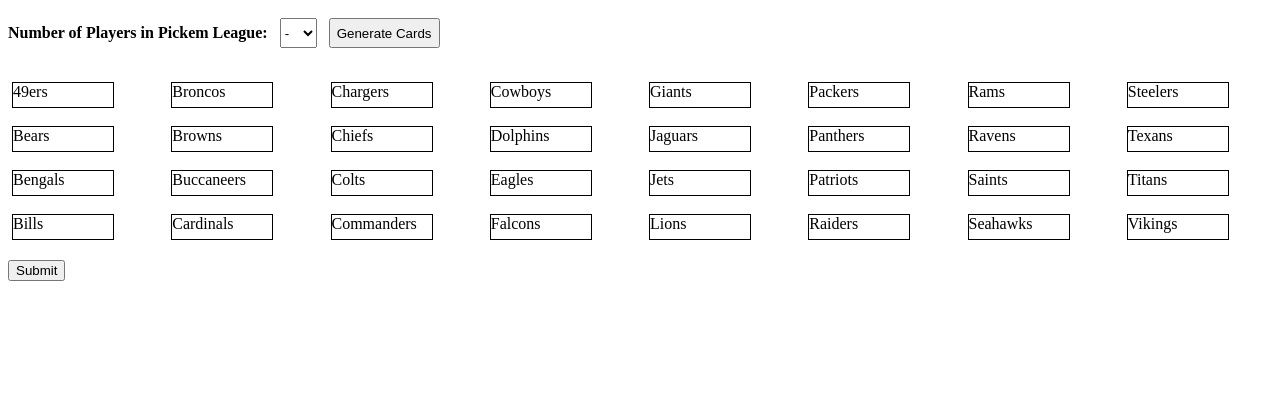
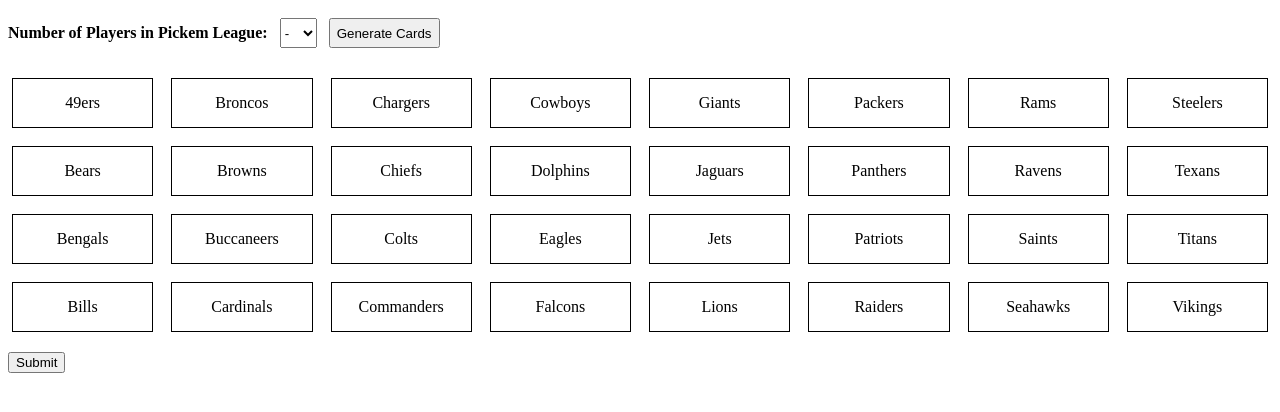
Before and after one commit to jarinsimon/nfl-pickem-script, a website: page index.html in a window 1280 px wide. Drawn offline with Linux system fonts and the light colour scheme.

Commit message:
team button resizing and overall struct

```diff
--- a/style.css
+++ b/style.css
@@ -3,7 +3,7 @@
     display: flex;
     flex-basis: min-content;
     flex-wrap: wrap;
-    margin-top: 20px;
+    margin-top: 12px;
     min-width: 170px;
 }
 
@@ -12,7 +12,7 @@
     display: flex;
     flex-wrap: wrap;
     gap: 20px;
-    margin-bottom: 20px;
+    margin-bottom: 16px;
 }
 
 .two{
@@ -37,7 +37,7 @@
 }
 
 #card-top h2{
-    margin: 8px 0;
+    margin: 0;
     text-decoration: underline;
 }
 
@@ -79,13 +79,23 @@
 .team-button{
     align-items: center;
     border: 1px solid black;
-    height: 24px;
+    display: flex;
+    height: 48px;
     margin: 4px;
-    width: 100px;
+}
+
+.team-button label{
+    height: 100%;
+    width: 100%;
 }
 
 .team-button label span{
-    display: block;
+    align-items: center;
+    display: flex;
+    height: 100%;
+    justify-content: center;
+    width: 100%;
+
 }
 
 .team-button label input{
```
